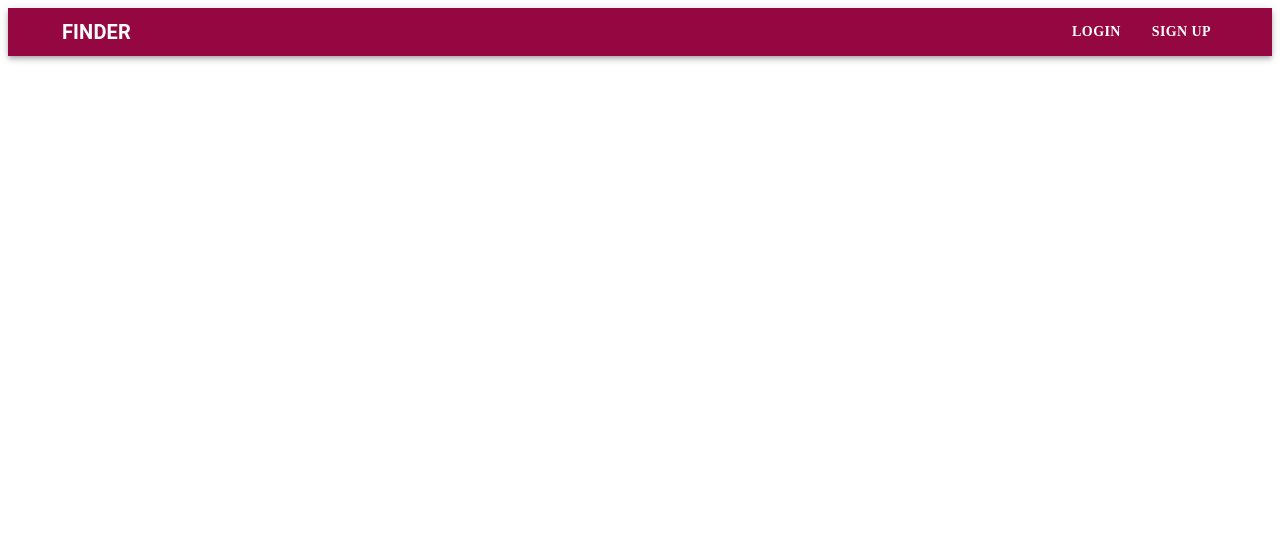
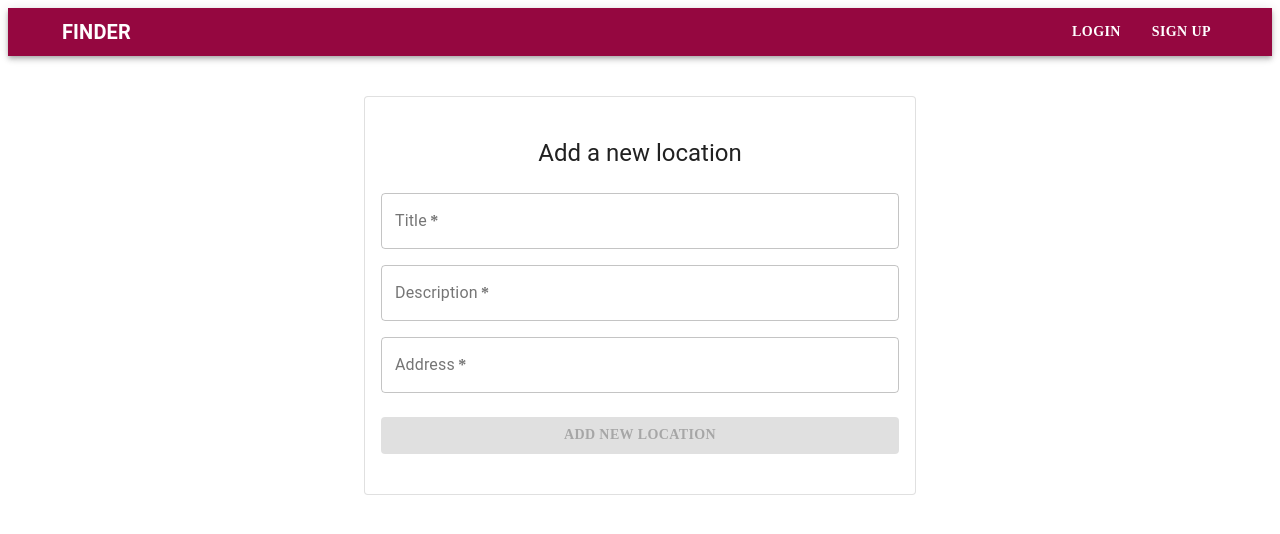
Before and after one commit to florentina-tache/lucrare-licenta-frontend, a React (Create React App) app: page /location/new in a window 1280 px wide. Shown: the top 534 px of the page. Built offline with nearby package versions, Linux system fonts and the light colour scheme; what react-toast-notifications would draw is missing.

Commit message:
Added location

```diff
--- a/src/App.js
+++ b/src/App.js
@@ -4,6 +4,8 @@ import { BrowserRouter as Router, Route, Routes } from 'react-router-dom';
 import Navbar from './components/Navigation/Navbar';
 import SignUp from './components/AuthComponents/SignUp';
 import Login from './components/AuthComponents/Login';
+import Location from './components/Locations/Location';
+import NewLocation from './components/Locations/NewLocation';
 
 import './App.css';
 import AppProvider from './integration/context/appProviderContext';
@@ -15,6 +17,8 @@ const App = () => {
       <Routes>
         <Route path='/signup' element={<SignUp />} />
         <Route path='/login' element={<Login />} />
+        <Route path='/location/new' element={<NewLocation />} />
+        <Route path='/' element={<Location />} />
       </Routes>
     </Router>
   );
--- /dev/null
+++ b/src/components/Locations/Location.jsx
@@ -0,0 +1,73 @@
+import React from 'react';
+import { makeStyles } from '@material-ui/core/styles';
+import clsx from 'clsx';
+import Card from '@material-ui/core/Card';
+import CardHeader from '@material-ui/core/CardHeader';
+import CardMedia from '@material-ui/core/CardMedia';
+import CardContent from '@material-ui/core/CardContent';
+import CardActions from '@material-ui/core/CardActions';
+import Collapse from '@material-ui/core/Collapse';
+import Avatar from '@material-ui/core/Avatar';
+import IconButton from '@material-ui/core/IconButton';
+import Typography from '@material-ui/core/Typography';
+import { red } from '@material-ui/core/colors';
+import FavoriteIcon from '@material-ui/icons/Favorite';
+import ShareIcon from '@material-ui/icons/Share';
+import ExpandMoreIcon from '@material-ui/icons/ExpandMore';
+import MoreVertIcon from '@material-ui/icons/MoreVert';
+
+const useStyles = makeStyles((theme) => ({
+  root: {
+    maxWidth: 800,
+    marginTop: theme.spacing(4),
+    marginLeft: theme.spacing(4),
+  },
+  media: {
+    height: 0,
+    paddingTop: '56.25%', // 16:9
+  },
+  avatar: {
+    backgroundColor: red[500],
+  },
+}));
+
+const Location = ({
+  title = 'title',
+  subheader = 'subheader',
+  image = 'https://www.flytap.com/-/media/Flytap/new-tap-pages/destinations/europe/spain/ibiza/destinations-ibiza-og-image-1200x630.png',
+  description = 'This impressive paella is a perfect ',
+}) => {
+  const classes = useStyles();
+
+  return (
+    <Card className={classes.root}>
+      <CardHeader
+        avatar={
+          <Avatar aria-label='recipe' className={classes.avatar}>
+            R
+          </Avatar>
+        }
+        action={
+          <IconButton aria-label='settings'>
+            <MoreVertIcon />
+          </IconButton>
+        }
+        title={title}
+        subheader={subheader}
+      />
+      <CardMedia className={classes.media} image={image} title={title} />
+      <CardContent>
+        <Typography variant='body2' color='textSecondary' component='p'>
+          {description}
+        </Typography>
+      </CardContent>
+      <CardActions disableSpacing>
+        <IconButton aria-label='add to favorites'>
+          <FavoriteIcon />
+        </IconButton>
+      </CardActions>
+    </Card>
+  );
+};
+
+export default Location;
--- /dev/null
+++ b/src/components/Locations/NewLocation.jsx
@@ -0,0 +1,186 @@
+import React, { useEffect } from 'react';
+
+import { makeStyles } from '@material-ui/core/styles';
+import Input from '../shared/Input';
+import {
+  VALIDATE_EMAIL,
+  VALIDATE_PASSWORD,
+  VALIDATE_REQUIRED,
+  VALIDATE_IDENTICAL,
+} from '../../helpers/utils/validators';
+import {
+  Container,
+  Typography,
+  Card,
+  Button,
+  Grid,
+  Link,
+  CardContent,
+  CircularProgress,
+} from '@material-ui/core';
+import { useForm } from '../../helpers/hooks/form-hook';
+
+const useStyles = makeStyles((theme) => ({
+  card: {
+    marginTop: theme.spacing(5),
+  },
+  paper: {
+    marginTop: theme.spacing(3),
+    display: 'flex',
+    flexDirection: 'column',
+    alignItems: 'center',
+  },
+  form: {
+    width: '100%',
+    marginTop: theme.spacing(3),
+  },
+  submit: {
+    margin: theme.spacing(3, 0, 2),
+  },
+}));
+
+const NewLocation = () => {
+  const classes = useStyles();
+
+  const isLoading = false;
+
+  const [formState, inputHandler] = useForm(
+    {
+      title: {
+        value: '',
+        isValid: false,
+      },
+      description: {
+        value: '',
+        isValid: false,
+      },
+      address: {
+        value: '',
+        isValid: false,
+      },
+    },
+    false
+  );
+
+  const fields = [
+    {
+      grid: {
+        xs: 12,
+        sm: 12,
+      },
+      textField: {
+        autoComplete: 'title',
+        name: 'title',
+        required: true,
+        fullWidth: true,
+        type: 'text',
+        id: 'title',
+        label: 'Title',
+        autoFocus: true,
+        error: false,
+        errorText: 'Please enter a title',
+        validators: [VALIDATE_REQUIRED()],
+      },
+    },
+    {
+      grid: {
+        xs: 12,
+        sm: 12,
+      },
+      textField: {
+        autoComplete: 'description',
+        name: 'description',
+        required: true,
+        fullWidth: true,
+        type: 'text',
+        id: 'description',
+        label: 'Description',
+        autoFocus: true,
+        error: false,
+        errorText: 'Please enter a description',
+        validators: [VALIDATE_REQUIRED()],
+      },
+    },
+    {
+      grid: {
+        xs: 12,
+        sm: 12,
+      },
+      textField: {
+        id: 'address',
+        label: 'Address',
+        name: 'address',
+        type: 'text',
+        autoComplete: 'address',
+        required: true,
+        fullWidth: true,
+        autoFocus: false,
+        error: false,
+        errorText: 'Please enter an address.',
+        validators: [VALIDATE_REQUIRED(), VALIDATE_EMAIL()],
+      },
+    },
+  ];
+
+  const submitHandler = () => {};
+  return (
+    <Container component='main' maxWidth='sm' data-test='sign-up-container'>
+      <Card variant='outlined' className={classes.card}>
+        <CardContent>
+          <div className={classes.paper}>
+            <Typography component='h1' variant='h5'>
+              Add a new location
+            </Typography>
+            <form className={classes.form} onSubmit={submitHandler}>
+              <Grid container spacing={2}>
+                {fields.map((field) => {
+                  return (
+                    <Grid
+                      item
+                      key={field.textField.id}
+                      xs={field.grid.xs}
+                      sm={field.grid.sm}
+                    >
+                      <Input
+                        data-test='input'
+                        variant='outlined'
+                        required={field.textField.required}
+                        fullWidth={field.textField.fullWidth}
+                        id={field.textField.id}
+                        label={field.textField.label}
+                        name={field.textField.name}
+                        type={field.textField.type}
+                        autoComplete={field.textField.autoComplete}
+                        error={field.textField.error}
+                        helperText={field.textField.errorText}
+                        validators={field.textField.validators}
+                        onInput={inputHandler}
+                      />
+                    </Grid>
+                  );
+                })}
+              </Grid>
+              <Button
+                data-test='submit-button'
+                type='submit'
+                fullWidth
+                variant='contained'
+                color='primary'
+                className={classes.submit}
+                disabled={!formState.isValid}
+              >
+                {!isLoading ? (
+                  'Add new location'
+                ) : (
+                  <CircularProgress color='inherit' size='1.5rem' />
+                )}
+              </Button>
+            </form>
+          </div>
+        </CardContent>
+      </Card>
+    </Container>
+  );
+};
+
+export default NewLocation;
```
